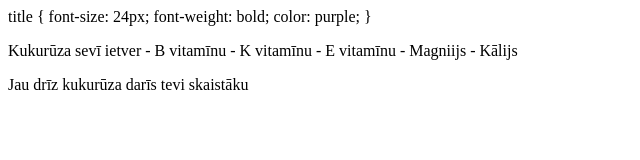
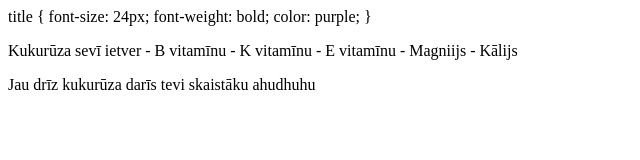
Before and after one commit to DavisProg/DavisP, a plain HTML site: page index.html in a window 1280 px wide. Shown: the full height of the page, 0-640 px from the left. Drawn offline with Linux system fonts and the light colour scheme.

Commit message:
Attempt 2

```diff
--- a/index.html
+++ b/index.html
@@ -16,4 +16,4 @@
     - Kālijs
 </p>
 
-<p>Jau drīz kukurūza darīs tevi skaistāku</p>
+<p>Jau drīz kukurūza darīs tevi skaistāku ahudhuhu</p>
```
